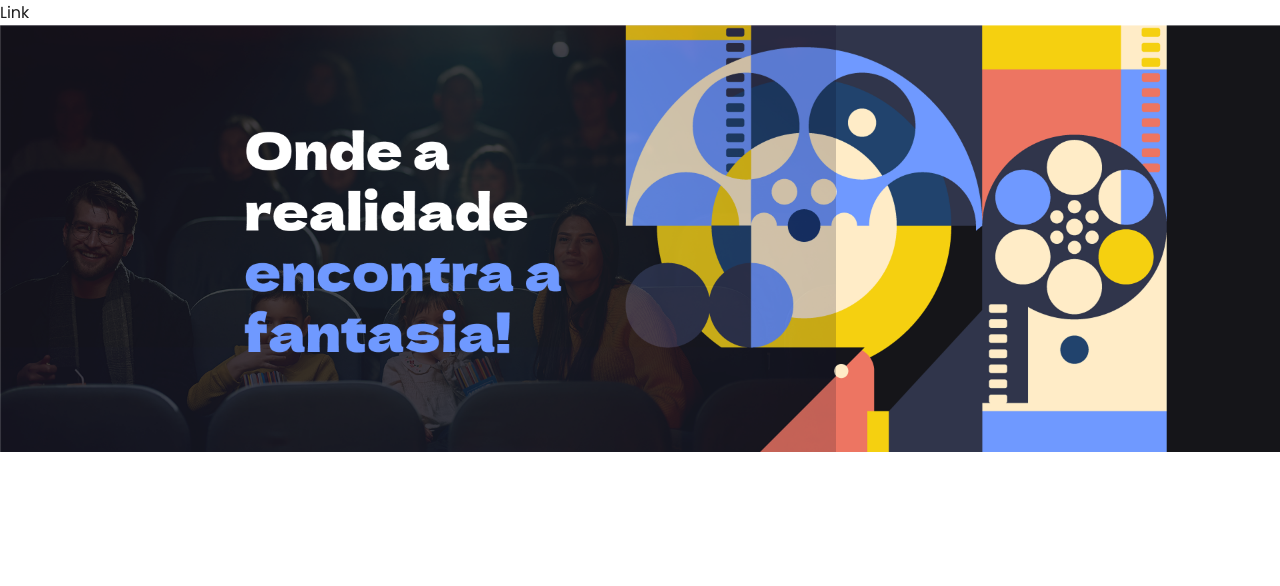
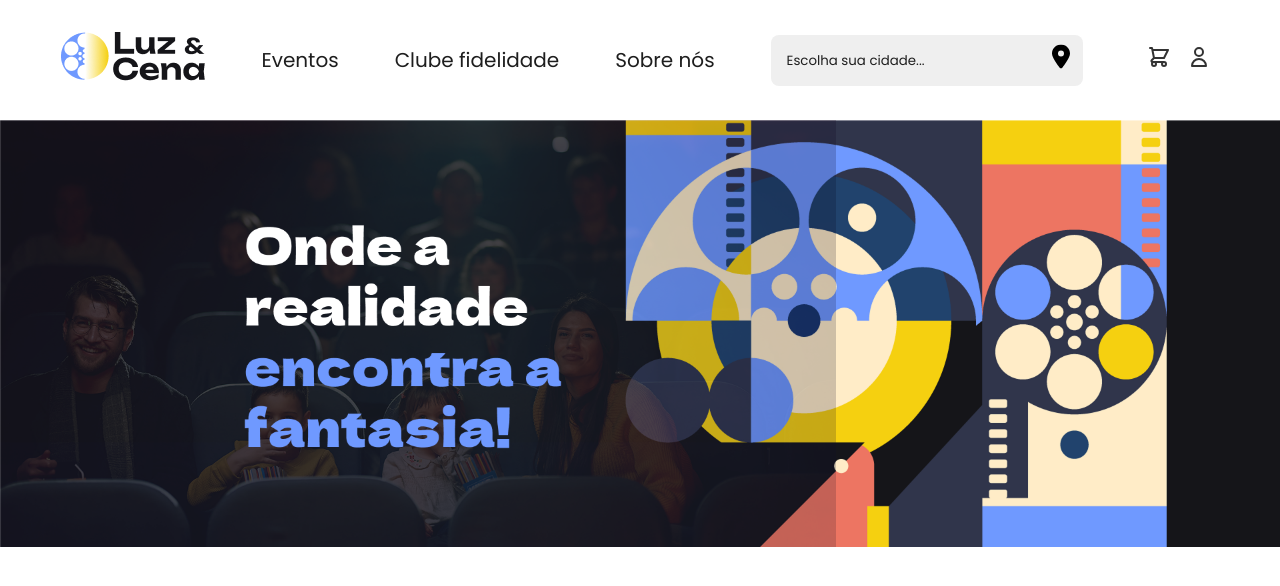
Before and after one commit to Eduardo007-lang/Luz-e-Cena, a React (Vite) app: page / in a window 1280 px wide. Shown: the top 586 px of the page. Built offline with nearby package versions, Linux system fonts and the light colour scheme; a web font is replaced by a local one.

Commit message:
feat: created header

```diff
--- a/src/App.tsx
+++ b/src/App.tsx
@@ -1,11 +1,10 @@
 import Banner from './components/Banner'
-import Link from './components/Link'
+import Header from './components/Header'
 
 function App() {
-
   return (
     <>
-      <Link href='/' target='_blank'>Link</Link>
+      <Header/>
       <Banner src='./banner_principal/banner.png' alt='banner principal'/>
     </>
   )
--- a/src/components/Button/index.tsx
+++ b/src/components/Button/index.tsx
@@ -12,11 +12,11 @@ type ButtonProps = {
 const Button = ({children, variant='default', ...rest}: ButtonProps) => {
     const classMap = {
         default: styles.default,
-        icon: styles.botaoIcone,
+        icon: styles.icon,
     }
 
   return (
-    <button className={classNames(styles.botao, classMap[variant])} {...rest}>{children}</button>
+    <button className={classNames(styles.botao, classMap[variant])} {...rest} >{children}</button>
   )
 }
 
--- a/src/components/Header/components/HeaderLinks.tsx
+++ b/src/components/Header/components/HeaderLinks.tsx
@@ -1,4 +1,4 @@
-import React from 'react'
+
 import MenuList from '../../Menu/MenuList'
 import MenuItem from '../../Menu/MenuItem'
 
--- a/src/components/Header/components/HeaderListItem.tsx
+++ b/src/components/Header/components/HeaderListItem.tsx
@@ -2,7 +2,7 @@ import styles from '../Header.module.css'
 
 const HeaderListItem = ({children}: React.LiHTMLAttributes<HTMLLIElement>) => {
   return (
-    <li className={styles.menuItem}>
+    <li className={styles.menuitem}>
       {children}
     </li>
   )
--- a/src/components/Header/index.tsx
+++ b/src/components/Header/index.tsx
@@ -1,10 +1,32 @@
-
+import HeaderList from "./components/HeaderList";
+import HeaderListItem from "./components/HeaderListItem";
+import Logo from "../Logo";
+import HeaderLinks from "./components/HeaderLinks";
+import HeaderFormFilters from "./components/HeaderFormFilters";
+import HeaderActions from "./components/HeaderActions";
 
 const Header = () => {
   return (
-    <div>
+    <header>
+      <HeaderList>
+        <HeaderListItem>
+          <Logo src="./logo_e_favicon/Logo_azul.png" alt="Luz e Cena Logo" />
+        </HeaderListItem>
 
-    </div>
+        <HeaderListItem>
+          <HeaderLinks />
+        </HeaderListItem>
+
+        <HeaderListItem>
+          <HeaderFormFilters />
+        </HeaderListItem>
+
+        <HeaderListItem>
+          <HeaderActions />
+        </HeaderListItem>
+
+      </HeaderList>
+    </header>
   )
 }
 
```
Also changed, not shown: public/logo_e_favicon/Logo_azul.png (renamed from public/logo_e_favicon/Logo azul.png), src/components/Header/components/HeaderActions.tsx (renamed from src/components/Header/components/HeaderAction.tsx).
